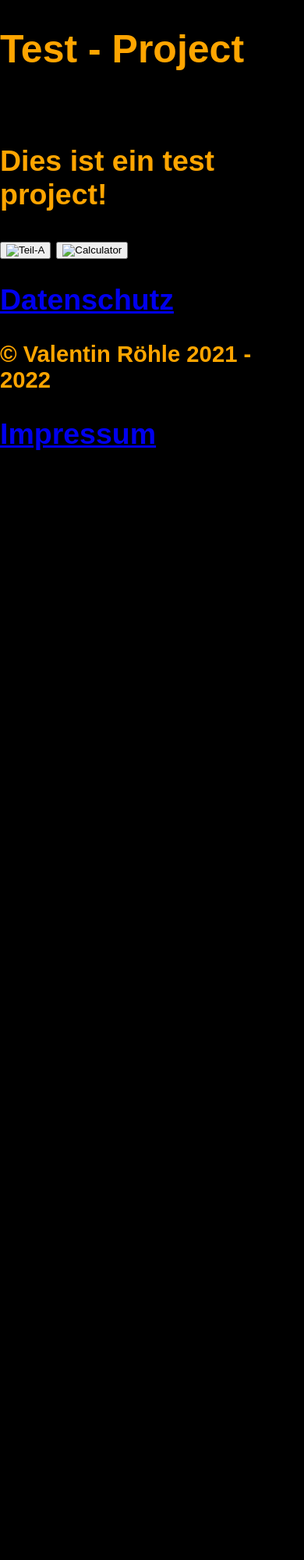
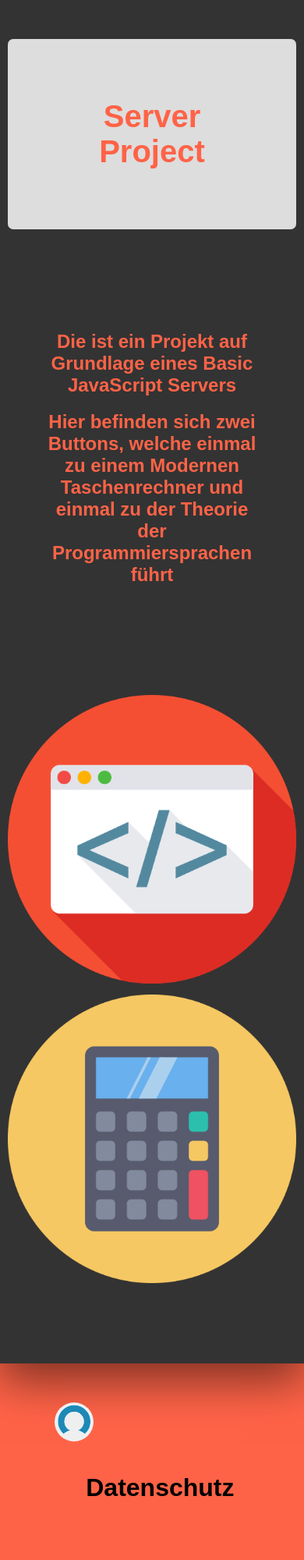
Before and after one commit to ValleIsJoin/javascript-server-project, a plain HTML site: page index.html in a window 390 px wide. Shown: the top 2000 px of the page at 78% size. Before the commit the page ends 844 px from the top, so only its background shows below. Drawn offline with Linux system fonts and the light colour scheme.

Commit message:
finish with main design

```diff
--- a/index.html
+++ b/index.html
@@ -2,34 +2,47 @@
 <html lang="en">
 <head>
     <meta charset="UTF-8">
-    <!-- <script src="server.js"></script> -->
-    <link rel="stylesheet" href="style/css/style.css">
+    <link rel="stylesheet" href="/style/css/style.css"/>
     <meta http-equiv="X-UA-Compatible" content="IE=edge">
     <meta name="viewport" content="width=device-width, initial-scale=1.0">
-    <link href="style/css/style.css" >
     <title>JavaScript Server Projekt</title>
 </head>
 <body>
-    <h1>Test - Project</h1>
-    <br>
-    <h2>Dies ist ein test project!</h2>
 
-    <button class="btn">
-      <span></span>
-      <img src="style/images/school.jpg" alt="Teil-A">
+<div class="wrapper">
+<div class="wrap">
+
+  <header>
+    <h1 class="headline">Server Project</h1>
+  </header>
+
+
+  <section class="transparent">
+    <h2>Die ist ein Projekt auf Grundlage eines Basic JavaScript Servers</h2>
+    <h2>Hier befinden sich zwei Buttons, welche einmal zu einem Modernen Taschenrechner und einmal zu der Theorie der Programmiersprachen führt</h2>
+  </section>
+  <section class="cards">
+
+    <button class="card">
+      <a href="pages/codelearn.html"><img src="style/images/code.png" alt="What are programming Languages?"></a>
     </button>
 
-    <button class="btn">
-      <span></span>
-      <img src="style/images/calculator.jpg" alt="Calculator">
+    <button class="card">
+      <a href="pages/cal.html"><img src="style/images/cal.png" alt="calculator"></a>
     </button>
+  </section>
 
-    <footer>
-        <h2><a href="terms.html">Datenschutz</a></h2>
-        <h3>&copy; Valentin Röhle 2021 - 2022</h3>
-        <h2><a href="impress.html">Impressum</a></h2>
-    </footer>
 
-    <script src="js/main.js"></script>
+</div>
+</div>
+
+ <footer class="footer">
+    <div class="logo"><a href="https://www.join.de/en/"><img src="style/images/join.png" alt="Join PB"></a></div>
+    <div class="box">
+      <h1><a href="pages/term.html">Datenschutz</a></h1>
+      <h1><a href="pages/impress.html">Impressum</a></h1>
+    </div>
+  </footer>
+  <script src="js/main.js"></script>
 </body>
 </html>
--- a/js/main.js
+++ b/js/main.js
@@ -0,0 +1,19 @@
+const buttons = document.querySelectorAll('button');
+
+buttons.forEach(btn => {
+  btn.addEventListener('click', function(e) {
+    let x = e.clientX - e.target.offsetLeft;
+    let y = e.clientY - e.target.offsetTop;
+
+    let ripples = document.createElement('span');
+
+    ripples.style.left = x + 'px';
+    ripples.style.top = y + 'px';
+
+    this.appendChild(ripples);
+
+    setTimeout(() => {
+      ripples.remove()
+    },1000);
+  })
+})
--- a/style/css/style.css
+++ b/style/css/style.css
@@ -1,10 +1,280 @@
-body, html {
-    margin: 0;
-    padding: 0;
-    font-family: 'ubuntu', sans-serif;
-    background-color: black;
-    color: orange;
-    font-size: 25px;
-    width: 100%;
+:root {
+    --clr1: #ddd;
+    --clr2: #efefef;
+    --clr3: #333;
+    --clr4: tomato;
+    --border-radius: 7px;
+    --text-radius: 50em;
+}
+
+body {
+    background: var(--clr1);
+    padding: 50px 0 0 0;
+    margin: 0 10px;
+    font-family: 'Ubuntu', sans-serif;
+    font-size: 1em;
+    text-align: center;
     width: 100%;
 }
+
+body *,
+body :after,
+body :before {
+    box-sizing: border-box;
+}
+
+.transparent {
+    background: transparent !important;
+}
+
+.wrap {
+    max-width: 960px;
+    min-width: 360px;
+    margin: 0 auto;
+    position: relative;
+}
+
+.wrap.sticky {
+    margin-top: 150px;
+    /* set height from header */
+}
+
+.fluid .wrap {
+    max-width: 100% !important;
+}
+
+header {
+    background: var(--clr1);
+    padding: 50px;
+    width: 100%;
+    border-radius: var(--border-radius);
+    position: relative;
+    z-index: 99;
+    text-align: center;
+}
+
+.wrap.sticky header {
+    background: var(--clr2);
+    padding: 50px;
+    position: fixed;
+    top: 0px;
+    max-width: 960px;
+    width: calc(100% - 20px);
+    min-width: 360px;
+    border-radius: 0px 0px var(--border-radius) var(--border-radius);
+}
+
+.fluid .wrap.sticky header {
+    max-width: 100% !important;
+}
+
+header .logo {
+    background: var(--clr1);
+    width: 50px;
+    height: 50px;
+    border-radius: var(--text-radius);
+}
+
+header nav {
+    position: absolute;
+    right: 0;
+    top: 50%;
+    transform: translate(-50px, -50%);
+}
+
+header nav ul li {
+    display: inline-block;
+    list-style: none;
+    width: 60px;
+    height: 10px;
+    background: var(--clr1);
+    border-radius: var(--text-radius);
+}
+
+section {
+    background: var(--clr2);
+    padding: 100px 50px;
+    width: 100%;
+    border-radius: var(--border-radius);
+    position: relative;
+    margin: 10px 0 0 0;
+}
+
+section .headline {
+    display: block;
+    margin: 0 auto;
+    list-style: none;
+    max-width: 260px;
+    height: 30px;
+    background: var(--clr1);
+    border-radius: var(--text-radius);
+}
+
+section .text {
+    display: block;
+    margin: 10px auto;
+    max-width: 500px;
+    height: 14px;
+    background: var(--clr1);
+    border-radius: var(--text-radius);
+}
+
+section .button {
+    display: block;
+    margin: 20px auto 0 auto;
+    max-width: 120px;
+    height: 35px;
+    background: var(--clr1);
+    border-radius: var(--text-radius);
+}
+
+section.contentbox .headline {
+    margin: 10px 0 !important;
+    max-width: 65%;
+}
+
+section.contentbox .text {
+    margin: 10px 0 !important;
+    max-width: 100%;
+}
+
+section.contentbox .button {
+    margin: 10px 0 !important;
+}
+
+section.cards {
+    padding: 0px;
+    background: transparent;
+    display: table;
+    outline: none;
+}
+
+section.cards .card {
+    background: #333333;
+    width: calc(33.6% - 10px);
+    margin: 0 5px;
+    display: inline-block;
+    height: 28em;
+    outline: none;
+    border: none;
+}
+
+section.cards .card:first-child {
+    margin: 0 5px 0 0;
+    outline: none;
+}
+
+section.cards .card:last-child {
+    margin: 0 0 0 85px;
+    outline: none;
+}
+
+section.cards .card .content {
+    padding: 40px;
+    outline: none;
+}
+
+section.cards .card img {
+    width: 100%;
+    height: auto;
+    border-radius: var(--border-radius) var(--border-radius) 0px 0px;
+}
+
+footer {
+    padding: 50px;
+    width: 100%;
+    border-radius: var(--border-radius) var(--border-radius) 0px 0px;
+    position: relative;
+    margin: 10px 0 0 0;
+}
+
+footer .logo {
+    background: var(--clr2);
+    width: 50px;
+    height: 50px;
+    border-radius: var(--text-radius);
+}
+
+
+@media (max-width: 728px) {
+    section.cards .card {
+        width: 100%;
+        display: block;
+        margin: 10px 0 0 0 !important;
+        padding: 0;
+    }
+
+    .wrapper {
+        padding: 50px 10px 100px 10px !important;
+    }
+}
+
+body,
+html {
+    max-width: 100%;
+    overflow-x: hidden;
+}
+
+body {
+    background: var(--clr4);
+    text-rendering: optimizelegibility;
+    margin: 0px;
+    padding: 0px;
+    height: 100%;
+}
+
+.wrapper {
+    transform-origin: center bottom 0px;
+    transition: all 0.5s ease 0s;
+    box-shadow: 0px 22px 54px rgba(0, 0, 0, 0.5);
+    background: var(--clr3);
+    padding: 50px 50px 100px 50px;
+}
+
+body.tight .wrapper {
+    transform: translateY(-60px) scale(0.9);
+    cursor: pointer;
+}
+
+.footer {
+    width: 90%;
+    max-width: 1440px;
+    margin: 0px auto;
+    text-align: center;
+    margin-bottom: 50px;
+}
+
+h2 {
+    color: var(--clr4);
+}
+
+.headline {
+    font-family: 'Ubuntu', sans-serif;
+    font-size: 2.5em;
+    color: var(--clr4);
+
+}
+
+.box h1{
+    padding: 20px;
+    float: right;
+
+}
+
+.box h1 a {
+    text-decoration: none;
+    color: #000;
+}
+
+.box h1 a:visited {
+    text-decoration: none;
+}
+
+.box h1 a:hover {
+    text-decoration: none;
+    color: #efefef;
+}
+
+.copyh1 {
+    font-size: 1em;
+}
```
Also changed, not shown: server.js (+4 -3 lines), pages/cal.html (added), pages/codelearn.html (added), pages/impress.html (added), pages/term.html (added), style/css/calculator.css (added), style/css/theorie.css (added), style/images/cal.png (added), style/images/code.png (added), style/images/join.png (added), 1 other file.
